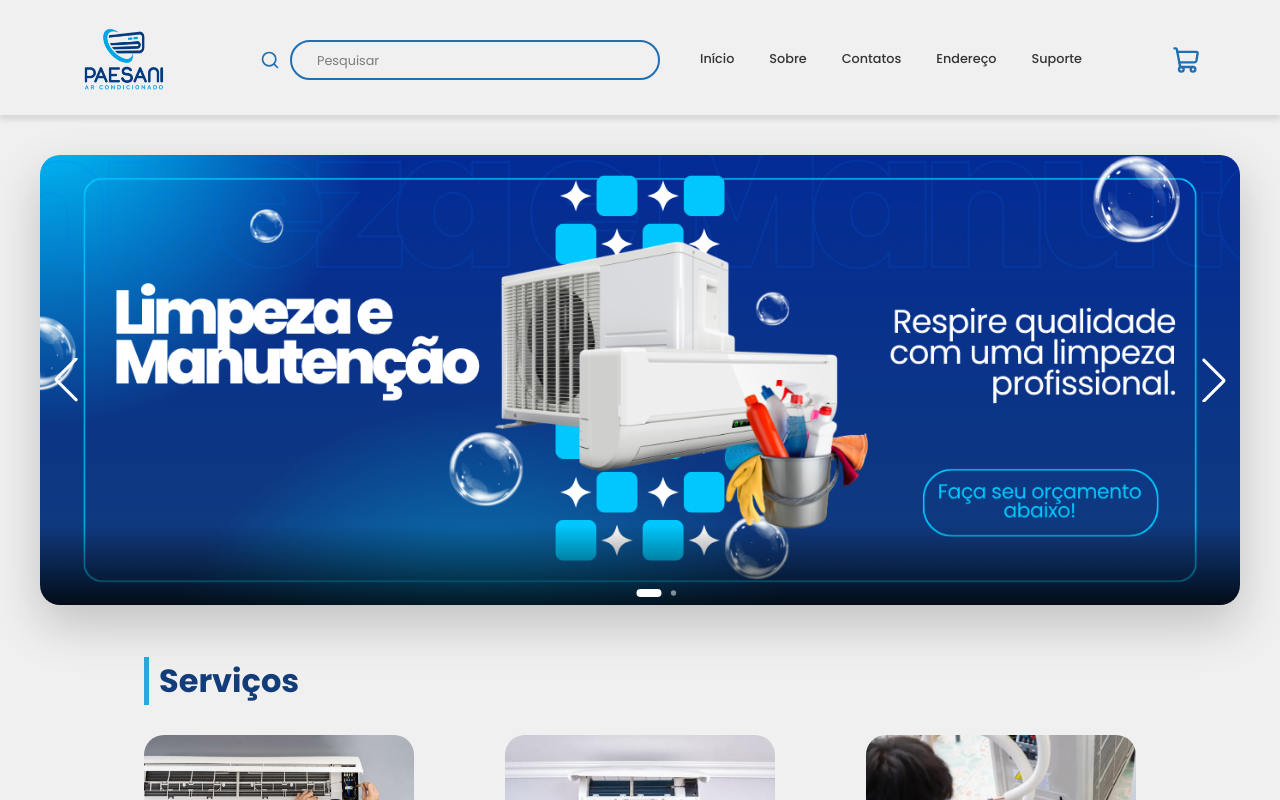
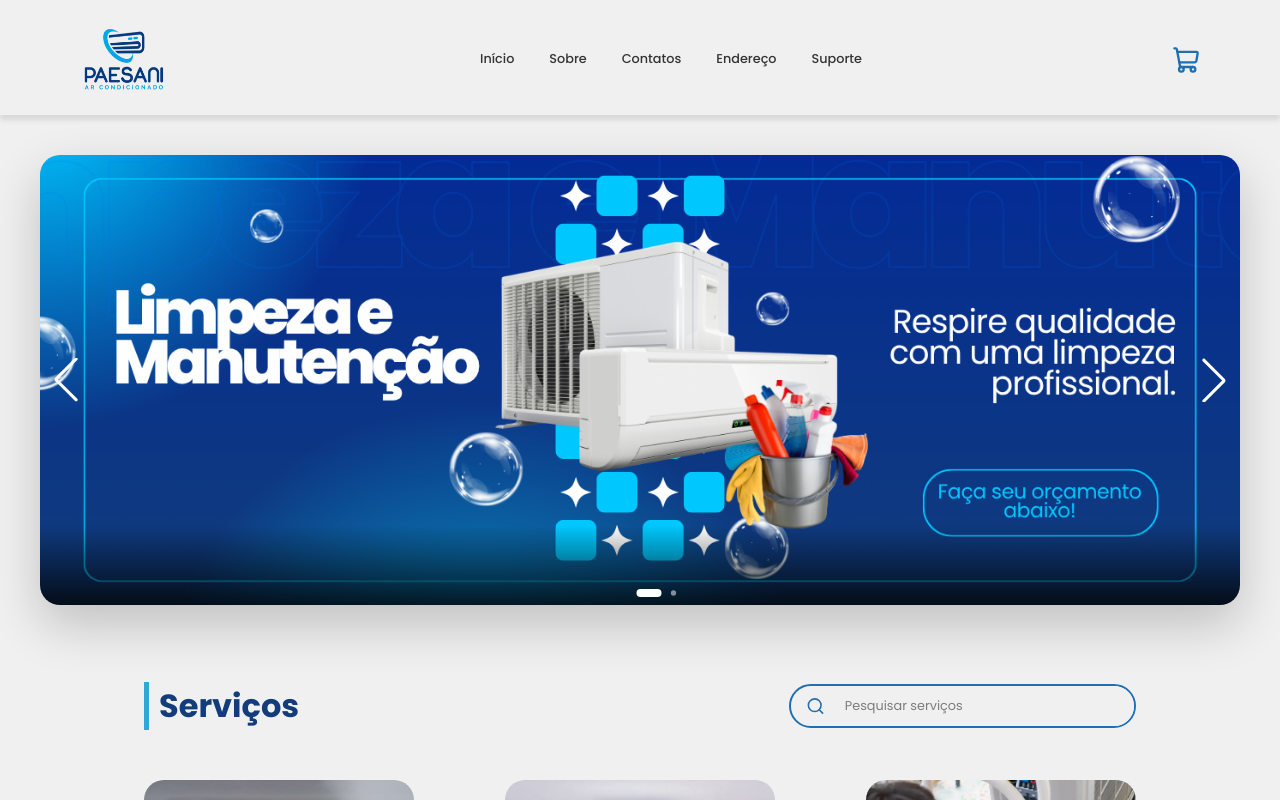
Before and after one commit to isabelacisotto/Projeto-Paesani---Pineda-e-Isabela, a React (Vite) app: page / in a window 1280 px wide. Both pictures are taken after a click on the button "Ver Serviços". Shown: the top 800 px of the page. Built offline with nearby package versions, Linux system fonts and the light colour scheme; no server answers.

Commit message:
Refactor ServicesProducts component to implement separate search functionality for services and products; update styles for search input and container layout in ServicesProducts.css; remove unused search logic from Header component.

```diff
--- a/src/components/Header/Header.css
+++ b/src/components/Header/Header.css
@@ -22,27 +22,6 @@ nav {
     border: 2px solid transparent;
     border-radius: 50px;
     padding: 20px 50px;
-}
-
-.search {
-    display: flex;
-    justify-content: space-between;
-    align-items: center;
-    gap: 10px;
-}
-
-.search input {
-    border: 2px solid var(--color2);
-    background-color: var(--bg-color);
-    border-radius: 20px;
-    padding: 6px 25px;
-    margin-right: 40px;
-    width: 370px;
-    outline: none;
-
-    &::placeholder {
-        font-size: 0.8rem;
-    }
 }
 
 nav ul {
--- a/src/components/Header/Header.jsx
+++ b/src/components/Header/Header.jsx
@@ -1,7 +1,7 @@
 import { ShoppingCart, Search } from 'lucide-react';
 import './Header.css'
 
-export function Header({ search, setSearch, activeTab, setActiveTab }) {
+export function Header({ activeTab, setActiveTab }) {
     return (
         <>
             <header>
@@ -9,12 +9,6 @@ export function Header({ search, setSearch, activeTab, setActiveTab }) {
                     <img src="logo.png" alt="Logo Paesani" className='logo' />
                 </div>
                 <nav>
-                    {activeTab === "services-products" && (
-                        <div className="search">
-                            <Search color='var(--color2)' size={20} />
-                            <input type="text" placeholder='Pesquisar' value={search} onChange={(e) => setSearch(e.target.value)} />
-                        </div>
-                    )}
                     <ul>
                         <li className={activeTab === 'inicio' ? 'active' : ''} onClick={() => setActiveTab('inicio')}>Início</li>
                         <li className={activeTab === 'sobre' ? 'active' : ''} onClick={() => setActiveTab('sobre')}>Sobre</li>
--- a/src/pages/ServicesProducts/ServicesProducts.css
+++ b/src/pages/ServicesProducts/ServicesProducts.css
@@ -1,9 +1,43 @@
 .paesani-container {
   display: flex;
   flex-direction: column;
-    margin-top: 3%;
+  margin-top: 5%;
   margin-bottom: 35px;
   width: 80%;
+}
+
+.paesani-services-head {
+  display: flex;
+  justify-content: space-between;
+  align-items: center;
+  margin-bottom: 50px;
+}
+
+.search {
+  display: flex;
+  justify-content: space-between;
+  align-items: center;
+  gap: 10px;
+  border: 2px solid var(--color2);
+  border-radius: 30px;
+  width: 35%;
+}
+
+.search svg {
+  margin-left: 15px;
+}
+
+.search input {
+  background-color: var(--bg-color);
+  padding: 10px;
+  width: 100%;
+  border-radius: 30px;
+  outline: none;
+  font-size: 0.8rem;
+
+  &::placeholder {
+    font-size: 0.8rem;
+  }
 }
 
 .paesani-services-title {
@@ -12,7 +46,6 @@
   color: var(--color1);
   border-left: 5px solid var(--color3);
   padding-left: 10px;
-    margin-bottom: 30px;
 }
 
 .paesani-services-cards {
@@ -22,6 +55,14 @@
   flex-wrap: wrap;
   align-items: stretch;
   gap: 30px;
+  margin-bottom: 80px;
+}
+
+.paesani-products-head {
+  display: flex;
+  justify-content: space-between;
+  align-items: center;
+  margin-bottom: 50px;
 }
 
 .paesani-products-cards {
@@ -31,6 +72,7 @@
   flex-wrap: wrap;
   align-items: stretch;
   gap: 30px;
+  margin-bottom: 80px;
 }
 
 .paesani-products-title {
--- a/src/pages/ServicesProducts/ServicesProducts.jsx
+++ b/src/pages/ServicesProducts/ServicesProducts.jsx
@@ -9,17 +9,19 @@ import { useState } from "react";
 import { SwiperSlide } from "swiper/react";
 import { motion } from "motion/react";
 import "./ServicesProducts.css";
+import { Search } from "lucide-react";
 
 export default function ServicesProducts() {
-  const [search, setSearch] = useState("");
+  const [servicesSearch, setServicesSearch] = useState("");
+  const [productsSearch, setProductsSearch] = useState("");
   const [selectedItem, setSelectedItem] = useState(null);
 
-  const filteredProducts = paesaniProducts.filter((p) =>
-    p.name.toLowerCase().includes(search.toLowerCase()),
+  const filteredServices = paesaniServices.filter((s) =>
+    s.name.toLowerCase().includes(servicesSearch.toLowerCase()),
   );
 
-  const filteredServices = paesaniServices.filter((s) =>
-    s.name.toLowerCase().includes(search.toLowerCase()),
+  const filteredProducts = paesaniProducts.filter((p) =>
+    p.name.toLowerCase().includes(productsSearch.toLowerCase()),
   );
 
   const sliderSettings = {
@@ -34,7 +36,7 @@ export default function ServicesProducts() {
     <>
       <motion.div className="container-slider"
         initial={{ opacity: 0 }}
-        whileInView={{ opacity: 1}}
+        whileInView={{ opacity: 1 }}
         transition={{ duration: 0.3, delay: 0.3 }}
       >
         <Slider settings={sliderSettings}>
@@ -65,9 +67,22 @@ export default function ServicesProducts() {
         transition={{ duration: 0.5 }}
         viewport={{ once: true }}
       >
-        <h1 id="paesani-services" className="paesani-services-title">
-          Serviços
-        </h1>
+        <div className="paesani-services-head">
+          <h1 id="paesani-services" className="paesani-services-title">
+            Serviços
+          </h1>
+
+          <div className="search">
+            <Search color='var(--color2)' size={22} />
+            <input
+              type="text"
+              placeholder='Pesquisar serviços'
+              value={servicesSearch}
+              onChange={(e) => setServicesSearch(e.target.value)}
+            />
+          </div>
+        </div>
+
         <div className="paesani-services-cards">
           {filteredServices.length > 0 ? (
             filteredServices.map((s) => (
@@ -91,9 +106,22 @@ export default function ServicesProducts() {
         transition={{ duration: 0.5 }}
         viewport={{ once: true }}
       >
-        <h1 id="paesani-products" className="paesani-products-title">
-          Produtos
-        </h1>
+        <div className="paesani-products-head">
+          <h1 id="paesani-products" className="paesani-products-title">
+            Serviços
+          </h1>
+
+          <div className="search">
+            <Search color='var(--color2)' size={20} />
+            <input
+              type="text"
+              placeholder='Pesquisar produtos'
+              value={productsSearch}
+              onChange={(e) => setProductsSearch(e.target.value)}
+            />
+          </div>
+        </div>
+
         <div className="paesani-products-cards">
           {filteredProducts.length > 0 ? (
             filteredProducts.map((p) => (
```
Lines whose indentation alone changed are shown as unchanged.
